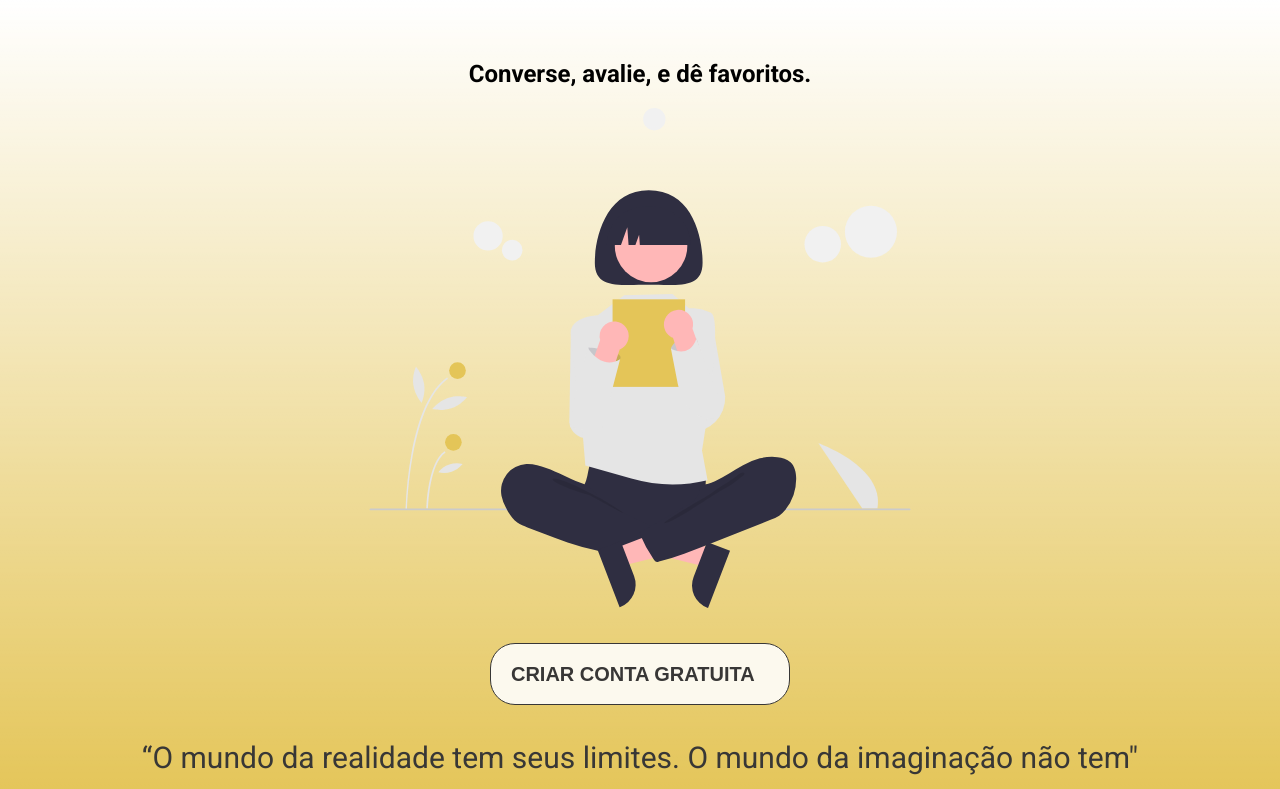
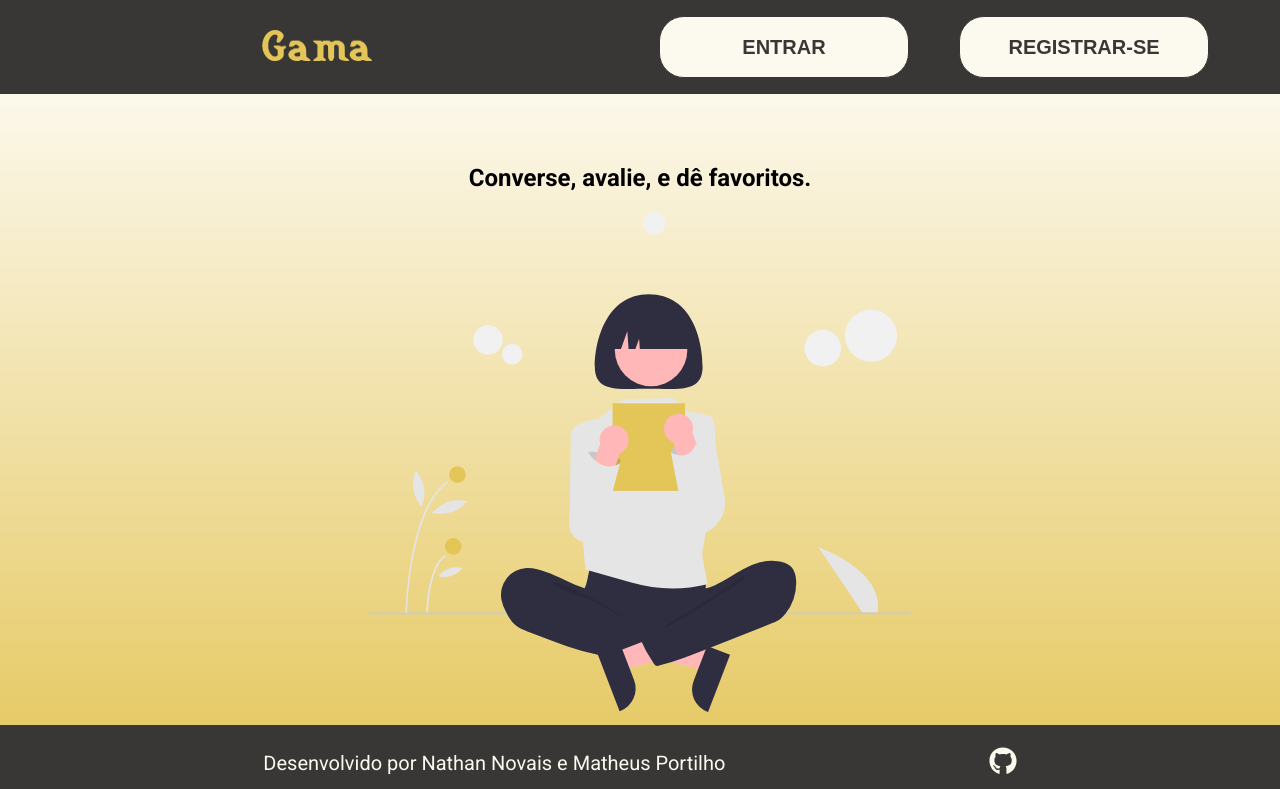
Before and after one commit to NathanNNB/Masterchef, a Next.js app in the folder web/gama/: page / in a window 1280 px wide. Shown: the top 789 px of the page. Built offline with nearby package versions, Linux system fonts and the light colour scheme.

Commit message:
Commit HomeNav / Footer

```diff
--- /dev/null
+++ b/web/gama/components/layout/footer/index.js
@@ -0,0 +1,65 @@
+import React from 'react'
+import styled from 'styled-components';
+import { FaGithub } from 'react-icons/fa';
+import Link from 'next/link';
+
+const Container = styled.footer`
+  width: 100%;
+  display: flex;
+  justify-content: space-evenly;
+  background-color: ${({ theme }) => theme.colors.secondary};
+  position: fixed;
+  bottom:0;
+  height: 75px;
+  text-align: center;
+
+`;
+const GithubIcon = styled(FaGithub)`
+  width:28px;
+  height: 28px;
+  color: ${({theme}) => theme.colors.contrastWhite }
+`;
+
+Container.p = styled.div`
+  color: ${({ theme }) => theme.colors.contrastWhite};
+  display: flex;
+  justify-content: center;
+  font-size: 20px;
+  margin-top: auto;
+  margin-bottom: auto;
+  @media (max-width:700px){
+    font-size: 15px
+  }
+  @media (max-width:400px){
+    font-size: 12.5px
+  }
+
+`;
+Container.div = styled.div`
+  margin-top: 50px;
+`;
+
+Container.section = styled.div`
+  margin-top: auto;
+  margin-bottom: auto;
+`;
+
+export default function Footer() {
+  return (
+    <Container.div>
+
+    <Container>
+        <Container.p>
+          Desenvolvido por Nathan Novais e Matheus Portilho
+        </Container.p>
+        <Container.section>
+        <Link href="/">
+          <a>
+            <GithubIcon/>
+          </a>
+        </Link>
+        </Container.section>
+    </Container>
+    </Container.div>
+  )
+}
--- /dev/null
+++ b/web/gama/components/layout/header/defaultHeader.js
@@ -0,0 +1,89 @@
+import React from 'react'
+import styled from 'styled-components';
+import Image from 'next/image'
+import Link from 'next/link'
+import NavButton from '../../ui/button/NavButton';
+
+const Container = styled.div`
+  background-color: ${({ theme }) => theme.colors.secondary};
+  width: 100%;
+  height: 94px;
+  z-index: 1;
+  display: flex;
+  justify-content: space-evenly;
+
+  @media (max-width: 620px){
+    margin-right: auto;
+    margin-left: auto;
+    display: flex;
+    flex-direction: column;
+    justify-content: space-evenly;
+    height: 150px;
+    position: fixed;
+
+  }
+`;
+
+Container.div = styled.div`
+  margin-bottom: 50px;
+`;
+
+Container.section = styled.div`
+  margin-top: auto;
+  margin-bottom: auto;
+  display: flex;
+  justify-content: center;
+
+`;
+Container.nav = styled.nav`
+  margin-top: auto;
+  margin-bottom: auto;
+  display: flex;
+  justify-content: space-evenly;
+  width: 30%;
+  @media (max-width: 620px){
+    margin-right: auto;
+    margin-left: auto;
+    width: 100%;
+    justify-content: center;
+    align-items: center;
+  }
+
+`;
+
+
+export default function DefaultHeader(
+  // props
+) {
+  return (
+    <Container.div>
+
+    <Container>
+
+      <Container.section>
+        <Link href="/about">
+          <a>
+            <Image
+              src="/img/Logo.png" width={110} height={31.5}
+              />
+          </a>
+        </Link>
+      </Container.section>
+
+      {/* <Container.section>
+        {props.children}
+      </Container.section> */}
+      <Container.nav>
+
+        <Container.section>
+          <NavButton text='Entrar' link='/about'/>
+        </Container.section>
+        <Container.section>
+          <NavButton text='Registrar-se' link='/about'/>
+        </Container.section>
+
+      </Container.nav>
+    </Container>
+    </Container.div>
+  )
+}
--- /dev/null
+++ b/web/gama/components/ui/button/HomeButton.js
@@ -0,0 +1,47 @@
+import React from 'react'
+import styled from 'styled-components';
+import Link from 'next/link';
+
+const ASC = styled.a`
+  text-decoration: none;
+  font-weight: bold;
+  text-align: center;
+  display: flex;
+`
+const ButtonHome = styled.button`
+  display: flex;
+  justify-content: center;
+  background-color: ${({ theme }) => theme.colors.contrastWhite};
+  color: ${({ theme }) => theme.colors.secondary};
+  border-radius: 25px;
+  border: 1px solid ${({ theme }) => theme.colors.secondary} ;
+  width: 250px;
+  ;
+  padding: 20px ;
+  font-weight: bold;
+  font-size: 20px;
+  line-height: 1;
+  text-transform: uppercase;
+  transition: .3s;
+  text-align: center;
+
+  cursor: pointer;
+  &:hover{
+    background-color: ${({ theme }) => theme.colors.primary};
+    color: ${({ theme }) => theme.colors.contrastWhite};
+  }
+`;
+
+
+
+export default function HomeButton({text, link}) {
+  return (
+    <div>
+        <Link href={link}>
+        <ButtonHome>
+          <ASC >{text}</ASC>
+        </ButtonHome>
+        </Link>
+    </div>
+    )
+  }
--- a/web/gama/components/ui/button/index.js
+++ b/web/gama/components/ui/button/NavButton.js
@@ -1,18 +1,21 @@
+import React from 'react'
 import styled from 'styled-components';
 import Link from 'next/link';
+
 const ASC = styled.a`
   text-decoration: none;
   font-weight: bold;
   text-align: center;
   display: flex;
 `
-const ButtonSC = styled.button`
+const ButtonNav = styled.button`
   display: flex;
+  justify-content: center;
   background-color: ${({ theme }) => theme.colors.contrastWhite};
   color: ${({ theme }) => theme.colors.secondary};
   border-radius: 25px;
   border: 1px solid ${({ theme }) => theme.colors.secondary} ;
-  width: 300px;
+  width: 250px;
   padding: 20px ;
   font-weight: bold;
   font-size: 20px;
@@ -20,24 +23,33 @@ const ButtonSC = styled.button`
   text-transform: uppercase;
   transition: .3s;
   text-align: center;
-
   cursor: pointer;
+  margin-left: 25px;
+  margin-right: 25px;
   &:hover{
     background-color: ${({ theme }) => theme.colors.primary};
     color: ${({ theme }) => theme.colors.contrastWhite};
+    border: 1px solid ${({ theme }) => theme.colors.contrastWhite} ;
+
+  }
+  @media (max-width: 1200px){
+    font-size: 13px;
+    width: 150px;
+  }
+  @media (max-width: 620px){
+    font-size: 10px;
+    width: 120px;
+
   }
 `;
 
-export default function Button({text, link}) {
+export default function NavButton({text, link}) {
   return (
     <div>
         <Link href={link}>
-      <ButtonSC>
-
-
+        <ButtonNav>
           <ASC >{text}</ASC>
-
-        </ButtonSC>
+        </ButtonNav>
         </Link>
     </div>
     )
--- a/web/gama/components/ui/content/index.js
+++ b/web/gama/components/ui/content/index.js
@@ -8,13 +8,17 @@ const Content = styled.div`
   display: flex;
   flex-flow: column wrap;
   :nth-child(n){
-    padding-top:40px;
+
     padding-bottom:40px;
+  }
+  @media (max-width:620px){
+    margin-top: 150px;
   }
 `
 Content.h2 = styled.h2`
   display: flex;
   justify-content: center;
+
 `
 Content.section = styled.section`
   padding-top: 35px;
--- a/web/gama/package.json
+++ b/web/gama/package.json
@@ -10,6 +10,7 @@
     "next": "latest",
     "react": "^17.0.2",
     "react-dom": "^17.0.2",
+    "react-icons": "^4.2.0",
     "react-is": "^16.8.0",
     "styled-components": "^5.0.0"
   },
--- a/web/gama/pages/index.js
+++ b/web/gama/pages/index.js
@@ -1,7 +1,9 @@
 import styled from 'styled-components';
-import Button from '../components/ui/button';
+import HomeButton from '../components/ui/button/HomeButton.js';
 import Image from 'next/image';
 import Content from '../components/ui/content'
+import Footer from '../components/layout/footer'
+import DefaultHeader from '../components/layout/header/defaultHeader.js';
 const Quote = styled.div`
 
   font-size: 30px;
@@ -9,7 +11,12 @@ const Quote = styled.div`
   display: flex;
   justify-content: center;
   padding-top:20px;
-
+  @media (max-width:990px){
+    font-size: 20px;
+    width: 70%;
+    margin-left: auto;
+    margin-right: auto;
+  }
 
 `
 Quote.author = styled.div`
@@ -19,12 +26,20 @@ Quote.author = styled.div`
   color: ${({ theme }) => theme.colors.secondary};
   display: flex;
   justify-content: center;
+  @media (max-width:990px){
+    font-size: 20px;
+    width: 70%;
+    margin-left: auto;
+    margin-right: auto;
+  }
 
 `
 
 
 export default function Home() {
   return (
+    <div>
+    <DefaultHeader/>
     <Content>
 
       <Content.h2>Converse, avalie, e dê favoritos.</Content.h2>
@@ -35,8 +50,9 @@ export default function Home() {
           alt="oi"
           />
 
+
       <Content.section>
-        <Button link="/about" text="Criar conta gratuita" />
+        <HomeButton link="/about" text="Criar conta gratuita"/>
       </Content.section>
       <Quote>
         “O mundo da realidade tem seus limites.
@@ -48,7 +64,8 @@ export default function Home() {
           -JJ Rousseau
         </Quote.author>
 
-
     </Content>
+    <Footer/>
+    </div>
     )
 }
```
Also changed, not shown: 1 other file (tests, documents, lock files or other folders). Lines whose indentation alone changed are shown as unchanged.
